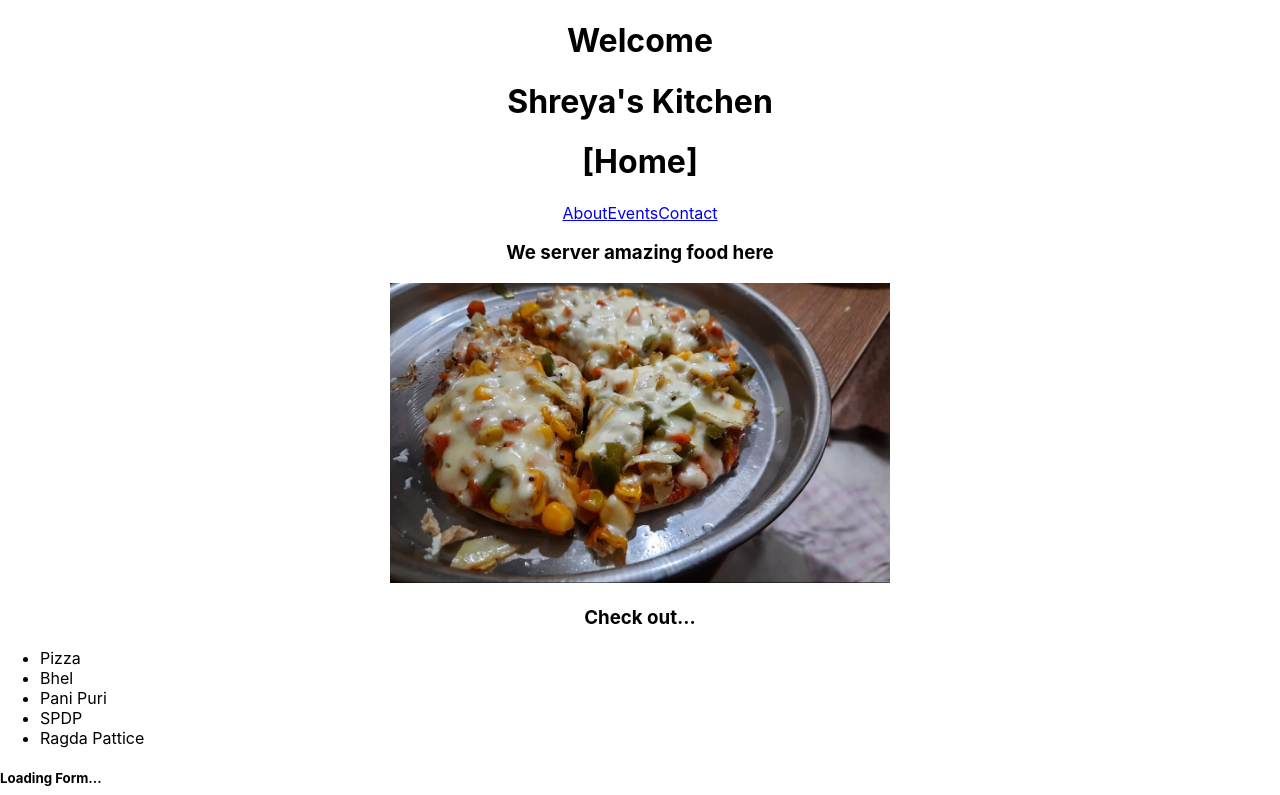
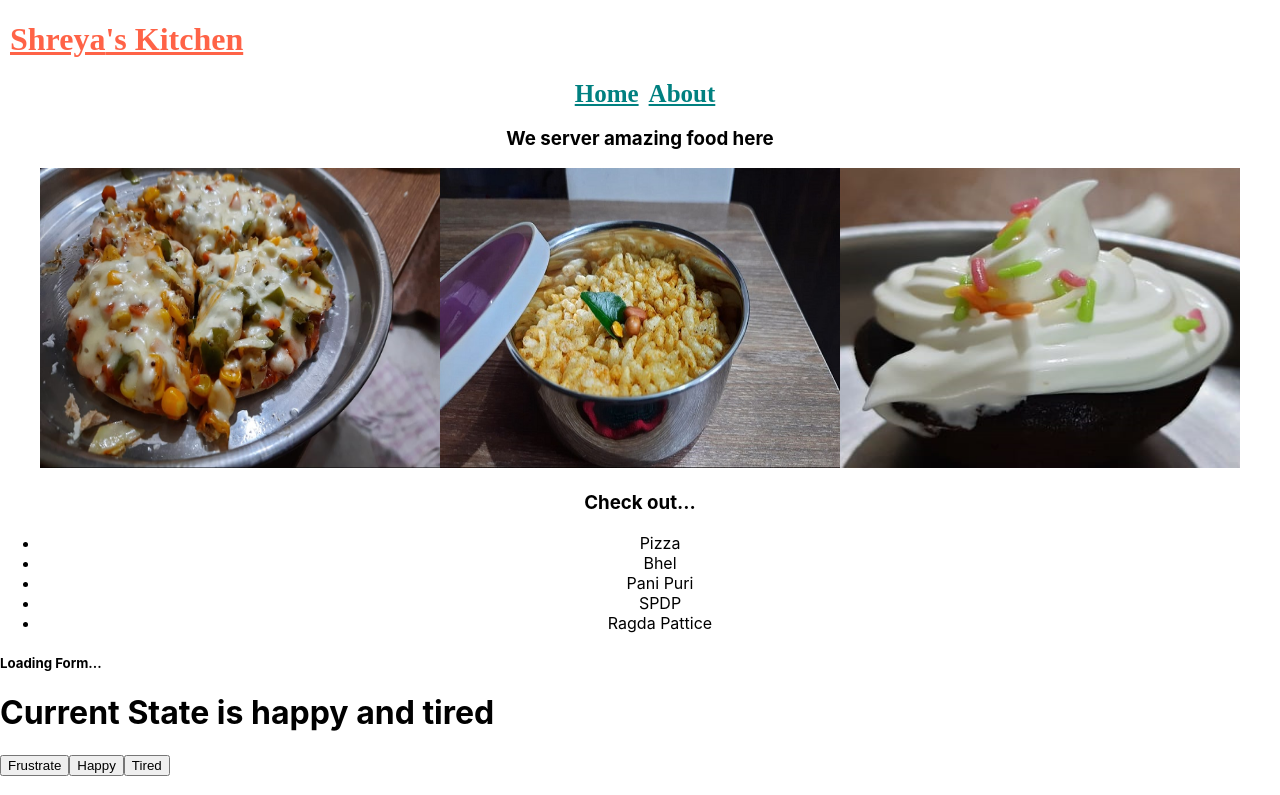
Before and after one commit to ShreyaWaghmare/React_Restaurant_SPA, a React (Create React App) app: page / in a window 1280 px wide. Shown: the top 795 px of the page. Built offline with nearby package versions, Linux system fonts and the light colour scheme; no server answers.

Commit message:
Front end revision

```diff
--- a/src/App.css
+++ b/src/App.css
@@ -11,6 +11,13 @@
   .App-logo {
     animation: App-logo-spin infinite 20s linear;
   }
+}
+
+#band {
+  font-family: cursive;
+  color: tomato;
+  text-align: left;
+  padding-left: 10px;
 }
 
 .App-header {
@@ -36,3 +43,11 @@
     transform: rotate(360deg);
   }
 }
+
+.navigator {
+  padding-left: 10px;
+  color: teal;
+  font-family: cursive;
+  font-weight: bold;
+  font-size: 25px;
+}
--- a/src/App.js
+++ b/src/App.js
@@ -1,31 +1,48 @@
 import { useState,useEffect } from 'react';
 import './App.css';
 import restaurant from './restaurant.jpg';
-import { Routes,Route} from "react-router-dom";
-import {Home,Events,Contact,About,Oops404} from './pages';
+import food from './food.jpg';
+import cupcake from './cupcake.png';
+import { Routes,Route,Link,NavLink} from "react-router-dom";
+import {Home,Events,Contact,Oops404} from './pages';
+
 
 // https://api.github.com/users/ShreyaWaghmare
 
 function Header(props) {
   return (
     <header>
-      <h1>{props.name}'s Kitchen</h1>
+      <h1 id="band"><u>{props.name}'s Kitchen</u></h1>
     </header>
   );
 }
-
+function About() {
+  return(
+      <div>
+          <h1>[About]</h1>
+          {/* <Link to="">Home</Link>
+          <Link to="events">Events</Link>
+          <Link to="contact">Contact</Link>
+          <Outlet /> */}
+      </div>
+  );
+}
 function Main(props) {
   return (
     <section>
       <h3> We server {props.adj} food here </h3>
-      <img src={restaurant} height={300} width={500} alt="photo of a recipe"/>
+      <img src={restaurant} height={300} width={400} alt="photo of a recipe"/>
+      <img src={food} height={300} width={400} alt="photo of a recipe"/>
+      <img src={cupcake} height={300} width={400} alt="photo of a recipe"/>
       <h3>Check out...</h3>
       {/* this is JSX not CSS */}
-      <ul style={{textAlign:"left"}}>
+      <div class="container">
+      <ul style={{textAlign:"center"}}>
         {props.dishes.map((dish) => (
         <li key={dish.id}>{dish.title}</li>
         ))}
       </ul>
+      </div>
       </section>
   );
 }
@@ -85,21 +102,30 @@
     <h5>Login window here</h5>
   );
 }
+
 // rplace props with {authorized}- destructuring arrays
 function App({authorized,login}) {
     return(
       <>
       <div className="App">
-        <h1>Welcome</h1> {/* to test using react library */}
-      <Header name="Shreya"/>
-      <Routes>
+        {/* <h1>Welcome</h1> to test using react library */}
+      <Header name="Shreya" />
+      <div>
+        <a class="active navigator" href="/">Home</a>
+        <a class="navigator" href="#about">About</a>
+      </div>
+      {/* <nav className="navbar navbar-light">
+        <navitem class="navigator"><Link to="">Home</Link></navitem>
+        <navitem class="navigator"><Route path="/about" element={<About />}/></navitem>
+      </nav> */}
+      {/* <Routes>
           <Route path="/" element={<Home />}/>
           <Route path="/about" element={<About />}>
-            <Route path="events" element={<Events />}/>
+            <Route path="events" element={<E vents />}/>
             <Route path="contacts" element={<Contact />}/>
           </Route>
           <Route path="*" element={<Oops404 />}/>
-        </Routes>
+        </Routes> */}
 
       <Main adj="amazing" dishes={dishObject}/>
 
```
Also changed, not shown: src/cupcake.png (added), src/food.jpg (added).
